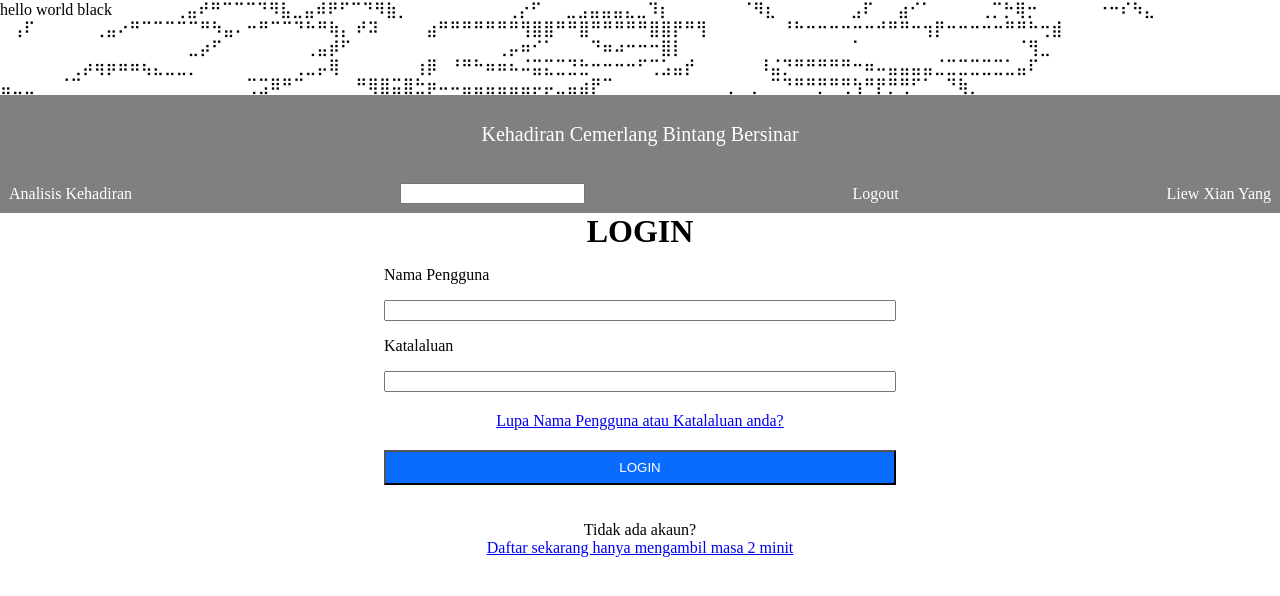
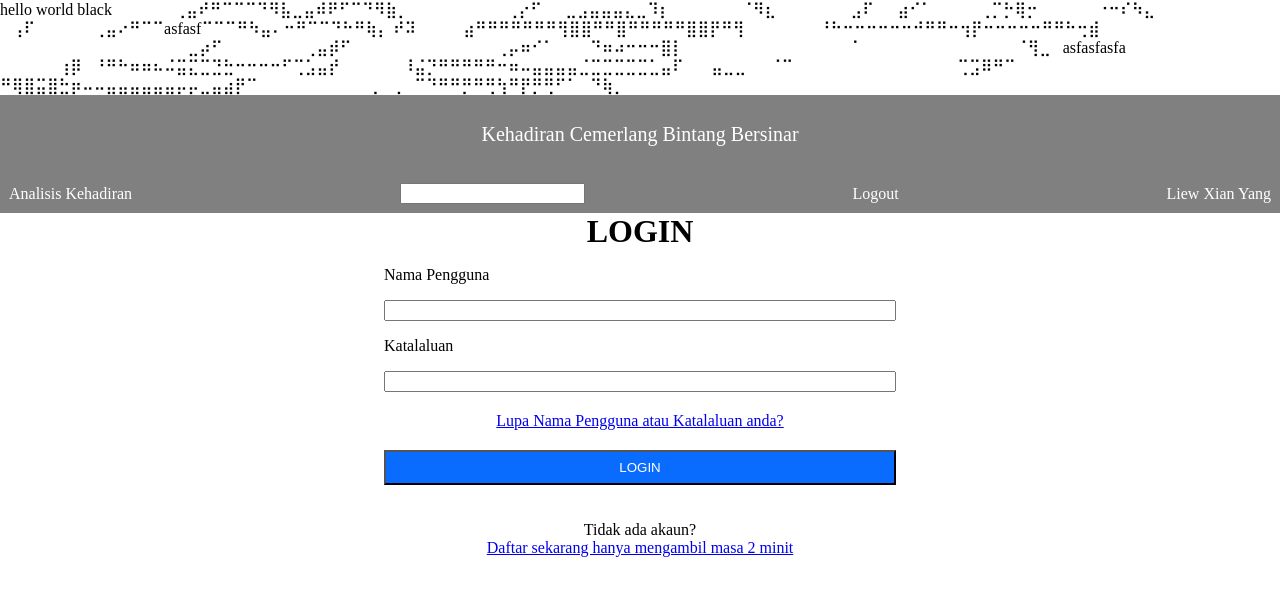
Before and after one commit to blackpotato1/kcbb-kehadiran, a PHP site: page / in a window 1280 px wide. Shown: the top 596 px of the page. Run offline with PHP 8.4, Linux system fonts and the light colour scheme.

Commit message:
test merge conflict

```diff
--- a/index.php
+++ b/index.php
@@ -14,13 +14,12 @@
     ⠀⠀⠀⠀⠀⢀⣤⠞⠛⠉⠉⠉⠙⠻⣧⣀⣤⠾⠟⠋⠉⠙⠻⣷⡀⠀⠀⠀⠀⠀
     ⠀⠀⠀⢀⡔⠋⠀⠀⣀⣠⣤⣤⣤⣄⣀⠹⡆⠀⠀⠀⠀⠀⠀⠈⠻⣆⠀⠀⠀⠀
     ⠀⠀⣠⠏⠀⠀⣴⠊⠁⠀⠀⠀⠀⢀⡉⡓⢿⡒⠀⠀⠀⠀⠀⠐⠒⠎⠳⣄⠀⠀
-    ⠀⢠⠏⠀⠀⠀⠀⠀⢀⣤⠔⠛⠉⠉⠉⠉⠉⠛⠳⣤⠄⠒⠛⠉⠉⠙⠓⠛⢷⡄
+    ⠀⢠⠏⠀⠀⠀⠀⠀⢀⣤⠔⠛⠉⠉asfasf⠉⠉⠉⠛⠳⣤⠄⠒⠛⠉⠉⠙⠓⠛⢷⡄
     ⠞⠽⠀⠀⠀⠀⣴⠛⠛⠛⠛⠛⠛⠛⢻⣿⣿⠛⠛⣿⠛⠛⠛⠛⠛⣿⣿⡟⠛⢻
     ⠀⠀⠀⠀⠀⠀⠘⠓⠒⠒⠒⠒⠒⠒⠚⠛⠛⠒⢲⡟⠒⠒⠒⠒⠒⠛⠛⠓⢒⣾
     ⠀⠀⠀⠀⠀⠀⠀⠀⠀⠀⠀⠀⠀⠀⠀⠀⣀⡴⠋⠀⠀⠀⠀⠀⠀⠀⢀⣤⡾⠋
     ⠀⠀⠀⠀⠀⠀⠀⠀⠀⠀⠀⠀⢀⡤⠶⠊⠁⠀⠀⠀⠙⠶⠴⠒⠒⠒⣿⡇⠀⠀
-    ⠀⠀⠀⠀⠀⠀⠀⠀⠀⠀⠀⠀⠁⠀⠀⠀⠀⠀⠀⠀⠀⠀⠀⠀⠀⠀⠈⢻⣀⠀
-    ⠀⠀⠀⠀⠀⠀⢀⡴⢶⡶⠶⠶⢦⣄⣀⣀⡀⠀⠀⠀⠀⠀⠀⠀⠀⢀⣀⡤⢿⠀
+    ⠀⠀⠀⠀⠀⠀⠀⠀⠀⠀⠀⠀⠁⠀⠀⠀⠀⠀⠀⠀⠀⠀⠀⠀⠀⠀⠈⢻⣀⠀asfasfasfa
     ⠀⠀⠀⠀⠀⢰⡿⠀⠘⠛⠓⠶⠶⠦⠬⣭⣍⣉⣙⣓⠒⠒⠒⠒⠋⢉⣡⣤⡞⠀
     ⠀⠀⠀⠀⠸⣬⡙⠛⠛⠛⠛⠛⠒⠶⠤⣤⣤⣤⣤⣈⣉⣉⣉⣉⣉⣁⣤⠏⠀⠀
     ⣤⣀⣀⠀⠀⠈⠉⠀⠀⠀⠀⠀⠀⠀⠀⠀⠀⠀⠀⠀⠀⢉⣩⠿⠛⠉⠀⠀⠀⠀
```
